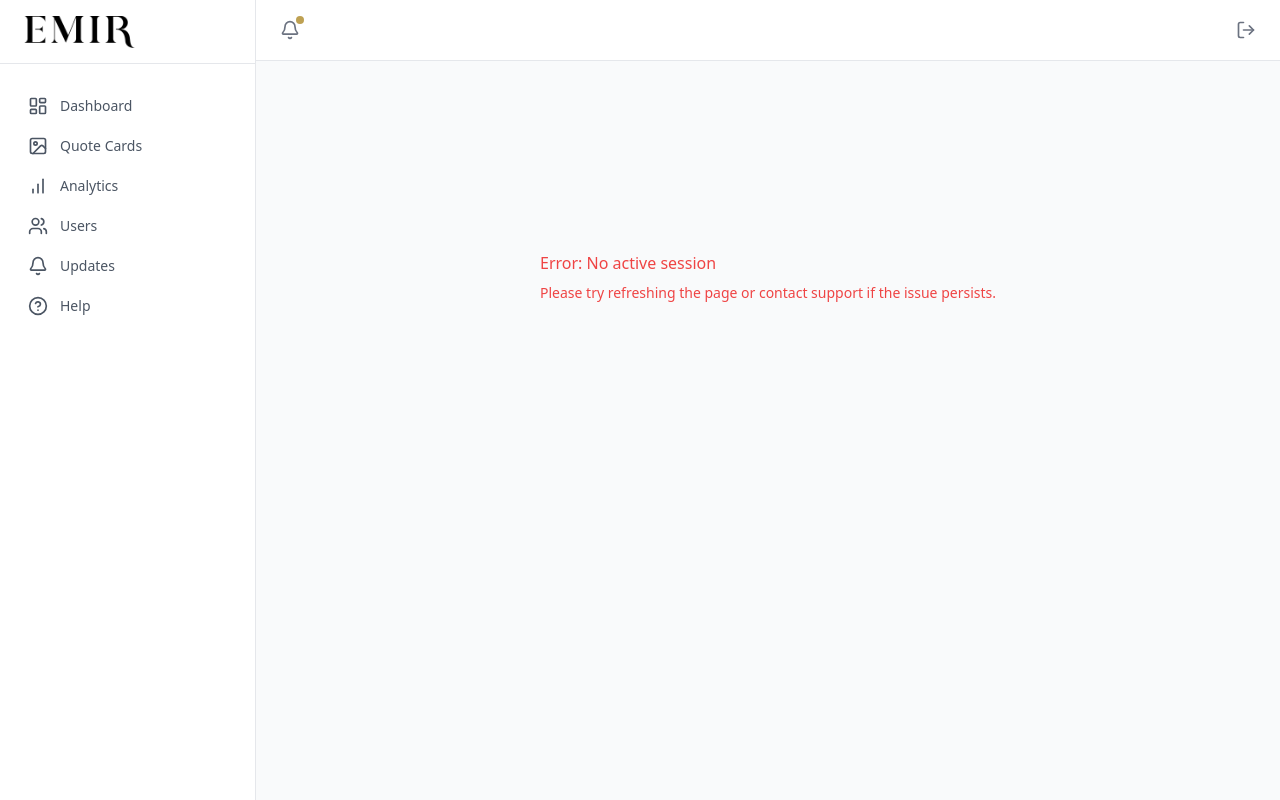
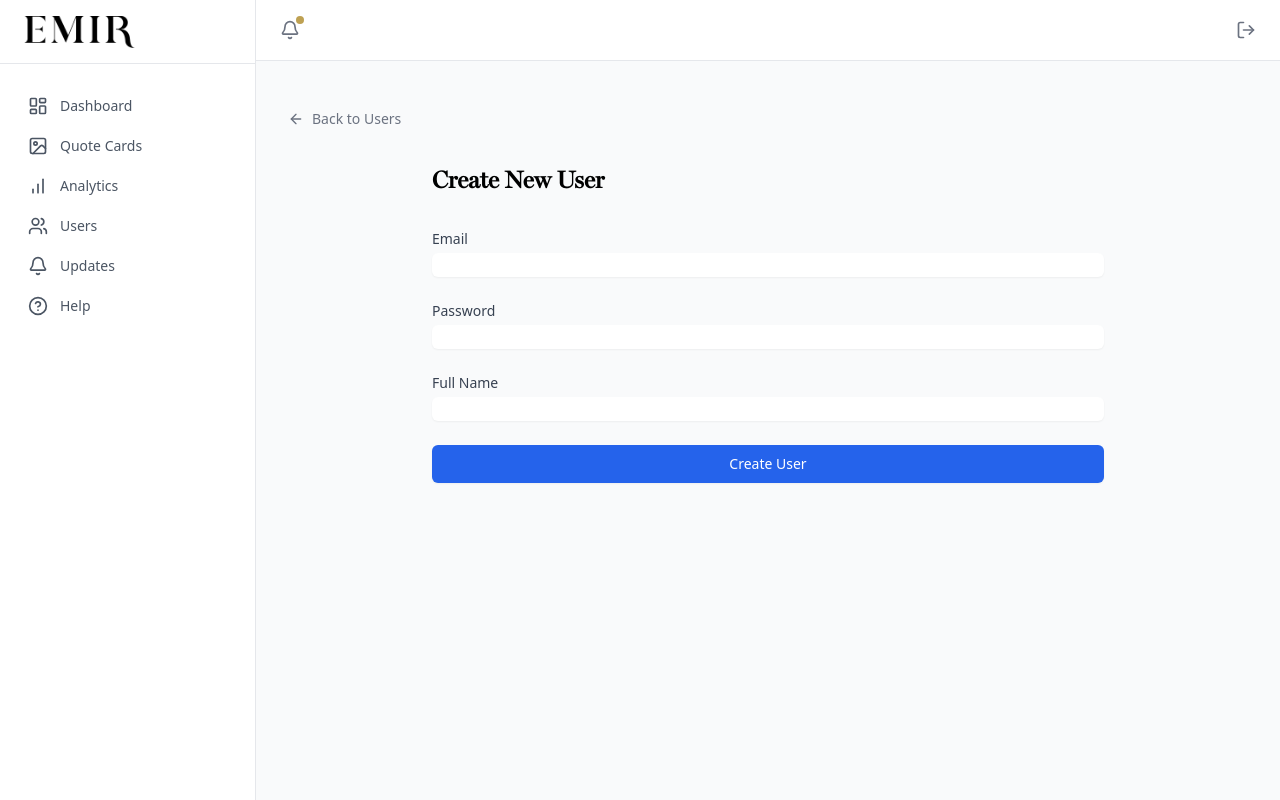
Before and after one commit to RICBEAUMONT/emir-app, a Next.js app: page /users/create in a window 1280 px wide. Built offline with nearby package versions, Linux system fonts and the light colour scheme; no server answers.

Commit message:
Add user creation page and handle /users/new route

```diff
--- a/src/app/(authenticated)/users/[id]/page.tsx
+++ b/src/app/(authenticated)/users/[id]/page.tsx
@@ -80,6 +80,12 @@ export default function UserProfilePage({ params }: UserProfileProps) {
   )
 
   useEffect(() => {
+    // If the ID is "new", we should handle it differently
+    if (params.id === 'new') {
+      window.location.href = '/users/create'
+      return
+    }
+
     async function fetchUser() {
       try {
         // First, check if we have a session
--- /dev/null
+++ b/src/app/(authenticated)/users/create/page.tsx
@@ -0,0 +1,142 @@
+'use client'
+
+import { useState } from 'react'
+import { createBrowserClient } from '@supabase/ssr'
+import { useRouter } from 'next/navigation'
+import Link from 'next/link'
+import { ArrowLeft } from 'lucide-react'
+
+export default function CreateUserPage() {
+  const [loading, setLoading] = useState(false)
+  const [error, setError] = useState<string | null>(null)
+  const router = useRouter()
+  const supabase = createBrowserClient(
+    process.env.NEXT_PUBLIC_SUPABASE_URL!,
+    process.env.NEXT_PUBLIC_SUPABASE_ANON_KEY!
+  )
+
+  const handleSubmit = async (e: React.FormEvent<HTMLFormElement>) => {
+    e.preventDefault()
+    setLoading(true)
+    setError(null)
+
+    const formData = new FormData(e.currentTarget)
+    const email = formData.get('email') as string
+    const password = formData.get('password') as string
+    const fullName = formData.get('fullName') as string
+
+    try {
+      // Create the user in Supabase Auth
+      const { data: authData, error: authError } = await supabase.auth.signUp({
+        email,
+        password,
+        options: {
+          data: {
+            full_name: fullName,
+          },
+        },
+      })
+
+      if (authError) throw authError
+
+      // Create the user profile
+      const { error: profileError } = await supabase
+        .from('profiles')
+        .insert([
+          {
+            id: authData.user?.id,
+            email,
+            full_name: fullName,
+            role: 'user',
+            status: 'pending',
+          },
+        ])
+
+      if (profileError) throw profileError
+
+      // Redirect to the users list
+      router.push('/users')
+    } catch (err) {
+      console.error('Error creating user:', err)
+      setError(err instanceof Error ? err.message : 'Failed to create user')
+    } finally {
+      setLoading(false)
+    }
+  }
+
+  return (
+    <div className="container mx-auto px-4 py-8">
+      <div className="mb-8">
+        <Link
+          href="/users"
+          className="inline-flex items-center text-sm text-gray-500 hover:text-gray-700"
+        >
+          <ArrowLeft className="w-4 h-4 mr-2" />
+          Back to Users
+        </Link>
+      </div>
+
+      <div className="max-w-2xl mx-auto">
+        <h1 className="text-2xl font-bold mb-8">Create New User</h1>
+
+        {error && (
+          <div className="bg-red-50 border border-red-200 text-red-700 px-4 py-3 rounded mb-6">
+            {error}
+          </div>
+        )}
+
+        <form onSubmit={handleSubmit} className="space-y-6">
+          <div>
+            <label htmlFor="email" className="block text-sm font-medium text-gray-700">
+              Email
+            </label>
+            <input
+              type="email"
+              name="email"
+              id="email"
+              required
+              className="mt-1 block w-full rounded-md border-gray-300 shadow-sm focus:border-blue-500 focus:ring-blue-500"
+            />
+          </div>
+
+          <div>
+            <label htmlFor="password" className="block text-sm font-medium text-gray-700">
+              Password
+            </label>
+            <input
+              type="password"
+              name="password"
+              id="password"
+              required
+              minLength={6}
+              className="mt-1 block w-full rounded-md border-gray-300 shadow-sm focus:border-blue-500 focus:ring-blue-500"
+            />
+          </div>
+
+          <div>
+            <label htmlFor="fullName" className="block text-sm font-medium text-gray-700">
+              Full Name
+            </label>
+            <input
+              type="text"
+              name="fullName"
+              id="fullName"
+              required
+              className="mt-1 block w-full rounded-md border-gray-300 shadow-sm focus:border-blue-500 focus:ring-blue-500"
+            />
+          </div>
+
+          <div>
+            <button
+              type="submit"
+              disabled={loading}
+              className="w-full flex justify-center py-2 px-4 border border-transparent rounded-md shadow-sm text-sm font-medium text-white bg-blue-600 hover:bg-blue-700 focus:outline-none focus:ring-2 focus:ring-offset-2 focus:ring-blue-500 disabled:opacity-50"
+            >
+              {loading ? 'Creating...' : 'Create User'}
+            </button>
+          </div>
+        </form>
+      </div>
+    </div>
+  )
+}
```
